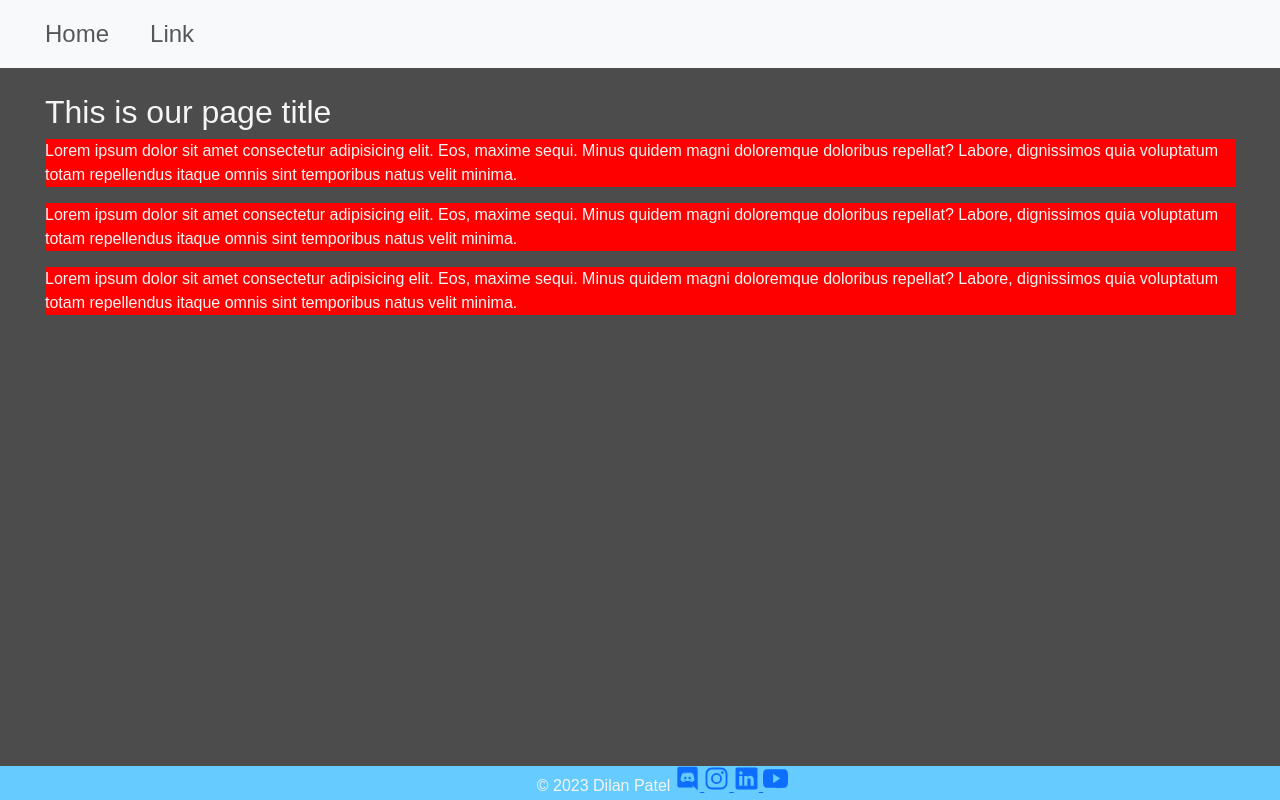
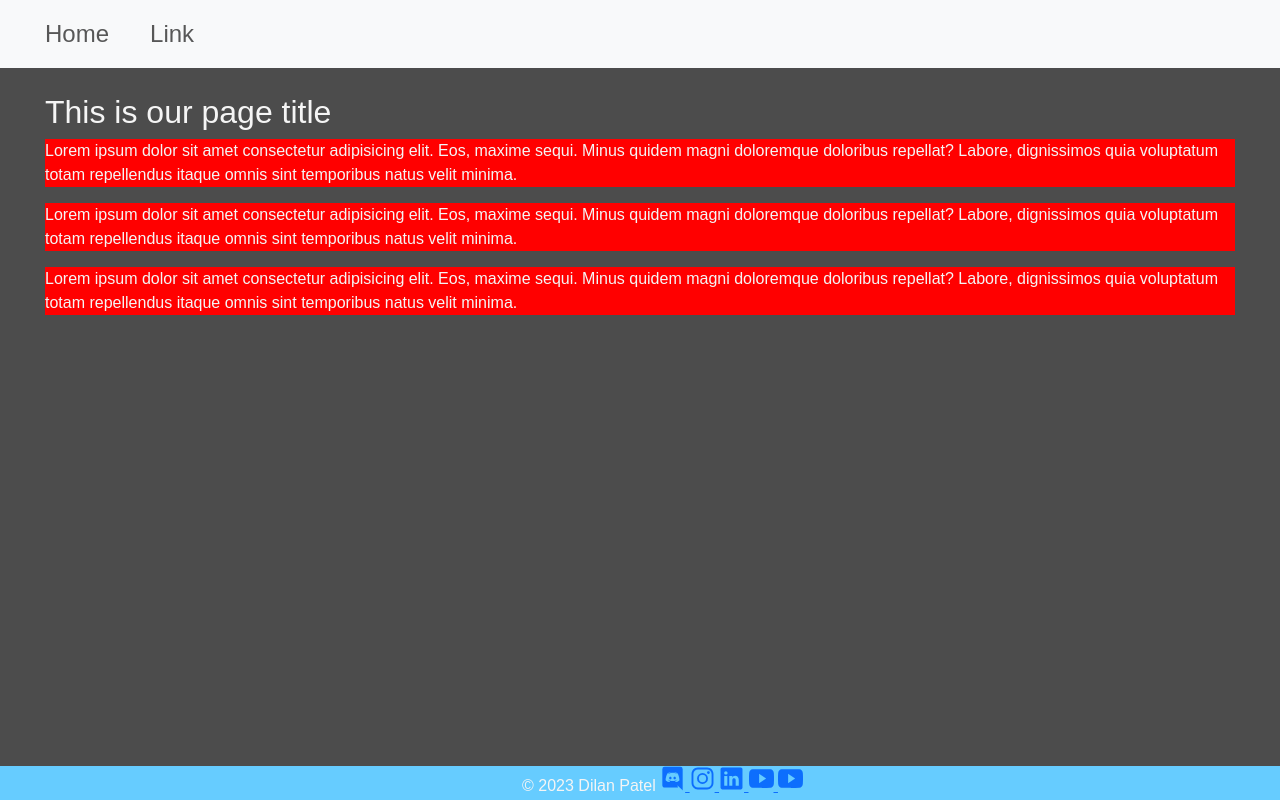
Before and after one commit to dilanpatel20/Website-1.1, a plain HTML site: page index.html in a window 1280 px wide. Drawn offline with nearby package versions, Linux system fonts and the light colour scheme.

Commit message:
added github social media

```diff
--- a/index.html
+++ b/index.html
@@ -112,7 +112,11 @@
             </a>
 
             <a href="https://youtube.com/@DilanPatel">
-                <ion-icon  class="socialMedia" name="logo-youtube"></ion-icon>
+                <ion-icon class="socialMedia" name="logo-youtube"></ion-icon>
+            </a>
+
+            <a href="https://github.com/dilanpatel20">
+                <ion-icon class="socialMedia" name="logo-youtube"></ion-icon>
             </a>
 
         </footer>
```
